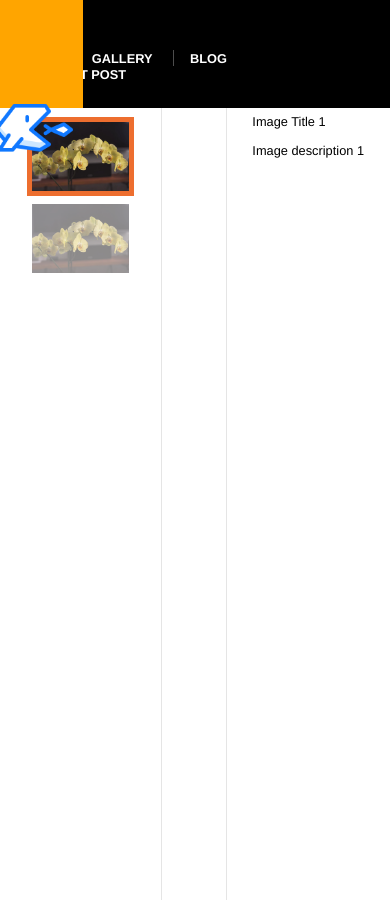
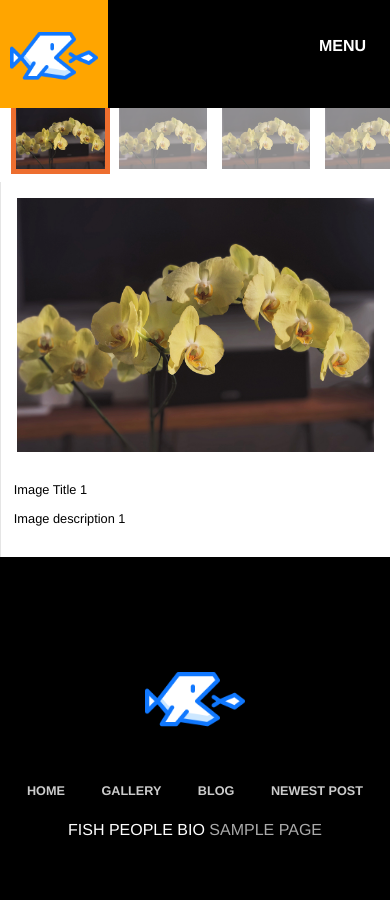
Before and after one commit to BoenningMarkus/style_website, a Jekyll site: the page built from gallery/index.html, in a window 390 px wide and 900 px high. Built offline with Jekyll 4.4.1, drawn with Linux system fonts in a browser that asks for light colours.

Commit message:
Added Mobile Menus and Mobile Styling

```diff
--- a/_includes/head.html
+++ b/_includes/head.html
@@ -1,5 +1,6 @@
 <head>
     <title>Fish-People-Bio</title>
     <meta charset="utf-8">
+    <meta name="viewport" content="width=device-width, initial-scale=1">
     <link rel="stylesheet" href="/css/main.css">
 </head>
--- a/_includes/header.html
+++ b/_includes/header.html
@@ -1,5 +1,7 @@
 <header class= "header">
     <nav>
+        <input type="checkbox" id="mobile-menu" class="mobile-menu-check">
+        <label for="mobile-menu" class="show-mobile-menu">Menu</label>
         <ul class="header-nav nav-links">
            {% include nav-links.html %}
         </ul>
--- a/_includes/nav-links.html
+++ b/_includes/nav-links.html
@@ -1,4 +1,12 @@
  <li><a href="/">Home</a></li>
  <li><a href="/gallery">Gallery</a></li>
- <li><a href="/blog">Blog</a></li>
+<li class="dropdown">
+    <a class="drop-trigger" href="/blog">Blog</a>
+    <ul class="drop-menu">
+        <li>Recent Posts</li>
+        {% for post in site.posts limit:5 %}
+            <li><a href="{{ post.url }}">{{ post.title }}</a></li>
+        {% endfor %}
+    </ul>
+</li>
  <li><a href="{{ site.posts.first.url }}">Newest Post</a></li>
--- a/css/main.css
+++ b/css/main.css
@@ -113,10 +113,12 @@
     border-left: 1px solid rgba(255, 255, 255, 0.3);
     padding-left: 1em;
 }
-.header-nav a {
+.header-nav a,
+.drop-trigger {
     color: #fff;
 }
-.nav-links a {
+.nav-links a,
+.drop-trigger {
     font-size: 0.8rem;
     font-weight: bold;
     text-decoration: none;
@@ -150,6 +152,96 @@
 .header-logo:active {
    background-color:#FFA500 ;
 }
+
+/* DROPDOWN STYLES */
+.dropdown {
+    position: relative;
+}
+.dropdown:hover .drop-menu {
+    display: block;
+}
+.dropdown:hover .drop-trigger:after {
+    border-color: #FFA500 transparent transparent;
+}
+.drop-trigger {
+    display: inline-block;
+    padding-right: 1.5em;
+    position: relative;
+}
+.drop-trigger:after {
+    border: 0.3em solid;
+    border-color: #fff transparent transparent;
+    content: "";
+    height: 0;
+    position: absolute;
+    right: 0;
+    top: 0.3em;
+    width: 0;
+}
+.drop-menu {
+    box-shadow: 0 0 10px 0 rgba(0, 0, 0, 0.2);
+    display: none;
+    list-style: none;
+    padding: 1em 0 0;
+    position: absolute;
+    right: 0;
+    z-index: 9;
+}
+.drop-menu:before {
+    border: 0.6em solid;
+    border-color: transparent transparent #fff;
+    content: "";
+    height: 0;
+    position: absolute;
+    right: 1em;
+    top: -0.1em;
+    width: 0;
+}
+.drop-menu li {
+    background-color: #fff;
+}
+.drop-menu li ~ li {
+    border-top: 1px dotted rgba(0, 0, 0, 0.1);
+}
+.drop-menu li:first-child {
+    border-radius: 5px 5px 0 0;
+    color: #999;
+    font-size: 0.5em;
+    padding: 1em 1em 0.25em;
+    text-align: right;
+    text-transform: uppercase;
+}
+.drop-menu li:last-child {
+    border-radius: 0 0 5px 5px;
+}
+.drop-menu a {
+    color: #333;
+    display: block;
+    font-weight: normal;
+    padding: 0.5em 2em 0.5em 1em;
+    text-align: left;
+    text-transform: none;
+    white-space: nowrap;
+}
+.drop-menu a:hover {
+    background-color: rgba(0, 0, 0, 0.1);
+    color: #333;
+}
+/* HIDE IN THE FOOTER */
+.footer .dropdown:hover .drop-menu,
+.footer .drop-trigger:after {
+    display: none;
+}
+.footer .drop-trigger {
+    padding-right: 0;
+}
+/* MOBILE MENU */
+.mobile-menu-check,
+.show-mobile-menu {
+    display: none;
+}
+
+
 
 /* FOOTER STYLES */
 .footer{
@@ -509,6 +601,126 @@
         box-shadow: none;
         padding: 0;
     }
+
+    /* HEADER STYLES */
+    .header-nav {
+        padding: 2vh 1em 0 0;
+    }
+    .header-nav > li {
+        margin-left: 0.25em;
+    }
+    .header-nav > li ~ li {
+        padding-left: 0.25em;
+    }
+    .nav-links a {
+        font-size: 3.25vw;
+    }
+    .header-logo {
+        left: auto;
+    }
+    /* MOBILE MENU */
+    .show-mobile-menu {
+        display: block;
+        text-transform: uppercase;
+        float: right;
+        font-weight: bold;
+        padding: 1.5em;
+        position: relative;
+        margin-top: 1.5vh;
+    }
+    .header-nav {
+        background-color: #444;
+        box-sizing: border-box;
+        left: 0;
+        max-height: 0;
+        overflow: hidden;
+        padding: 0;
+        position: absolute;
+        text-align: center;
+        top: 12vh;
+        transition: all 0.5s ease-in-out;
+        width: 100vw;
+        z-index: 9;
+    }
+    .header-nav li {
+        display: block;
+        margin-top: 1em;
+    }
+    .header-nav li:last-child {
+        margin-bottom: 1em;
+    }
+    .header-nav li:first-child a {
+        color: #fff;
+    }
+
+    /* HIDE DROPDOWN IN THE NAV MENU */
+    .header-nav .dropdown:hover .drop-menu,
+    .header-nav .drop-trigger:after {
+        display: none;
+    }
+    .header-nav .drop-trigger {
+        padding-right: 0;
+    }
+    .mobile-menu-check:checked ~ .header-nav {
+        max-height: 1000px;
+    }
+    .mobile-menu-check:checked ~ .show-mobile-menu:after {
+        background-color: black;
+        color: #ed6e2f;
+        content: "CLOSE";
+        left: 0;
+        position: absolute;
+        text-align: center;
+        top: 1.5em;
+        width: 100%;
+    }
+
+    /* HOME STYLES */
+    .home-callout {
+        flex-direction: column;
+    }
+    .callout-copy {
+        flex: 1;
+    }
+    .bio-box {
+        float: none;
+        font-size: 1.3rem;
+        width: auto;
+    }
+
+    /* GALLERY STYLES */
+    .gallery {
+        flex-direction: column;
+    }
+    .gallery .col {
+        padding: 1em;
+    }
+    .gallery .gallery-thumbs {
+        flex: 1;
+        height: auto;
+        white-space: nowrap;
+        width: 100vw;
+    }
+    .gallery-thumbs > div {
+        display: inline-block;
+    }
+    .gallery-thumbs img {
+       height: 7vh;
+       margin: 0 10px 0 0;
+       width: auto;
+    }
+    .gallery .gallery-info {
+        flex: 1;
+    }
+
+    /* BLOG STYLES */
+    .blog-cols {
+        flex-direction: column;
+    }
+    .blog-recent {
+        flex: 1;
+        text-align: center;
+    }
     .post-aside {
         display: none;
     }
--- a/gallery/index.html
+++ b/gallery/index.html
@@ -10,12 +10,21 @@
         <div>
             <img src="/images/small/slide1.jpg" alt="Image title 2">
         </div>
+        <div>
+            <img src="/images/small/slide1.jpg" alt="Image title 2">
+        </div>
+        <div>
+            <img src="/images/small/slide1.jpg" alt="Image title 2">
+        </div>
+        <div>
+            <img src="/images/small/slide1.jpg" alt="Image title 2">
+        </div>
     </div>
     <div class= "col col-content">
         <div class="gallery-photo" id="gallery-photo">
             <img src="/images/large/slide1.jpg" alt="Image Title 1">
         </div>
-    </div c>
+    </div>
     <div class="col col-aside gallery-info" id="gallery-info">
         <h3>Image Title 1</h3>
         <p>Image description 1</p>
```
Also changed, not shown: 6 other files.
